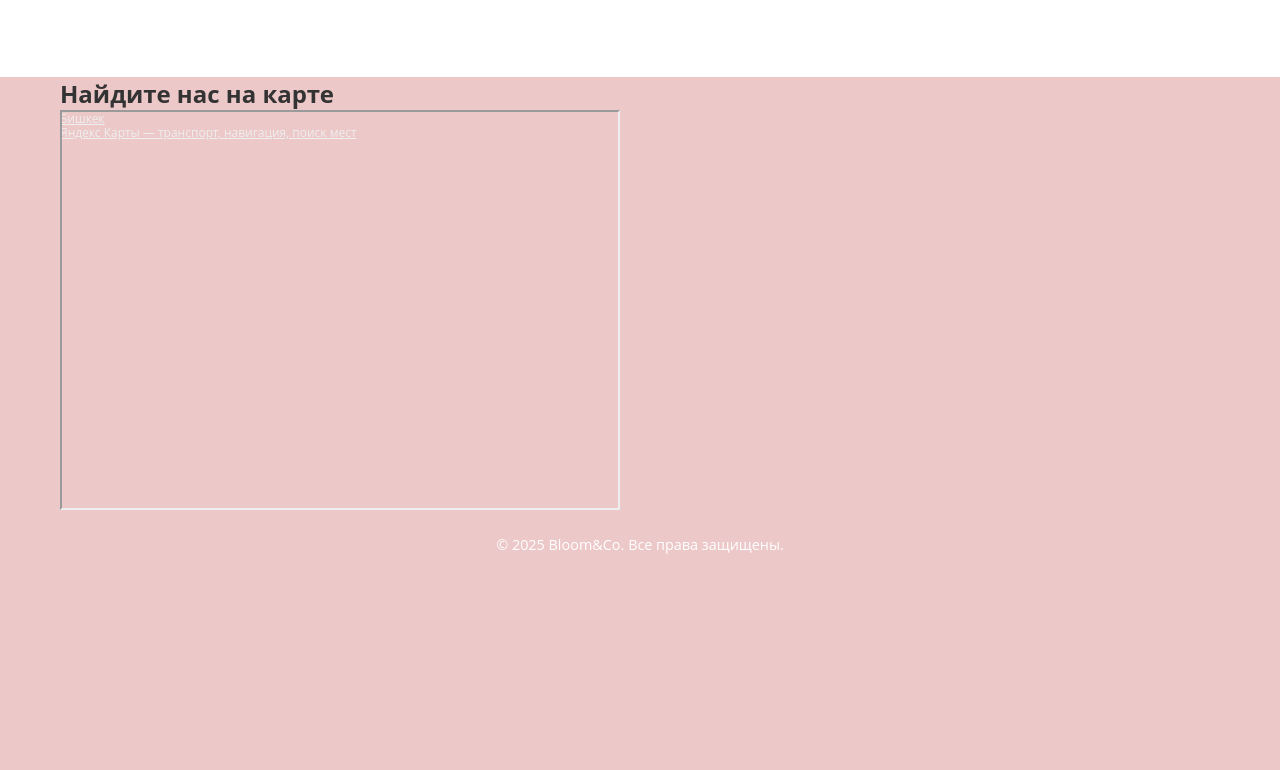
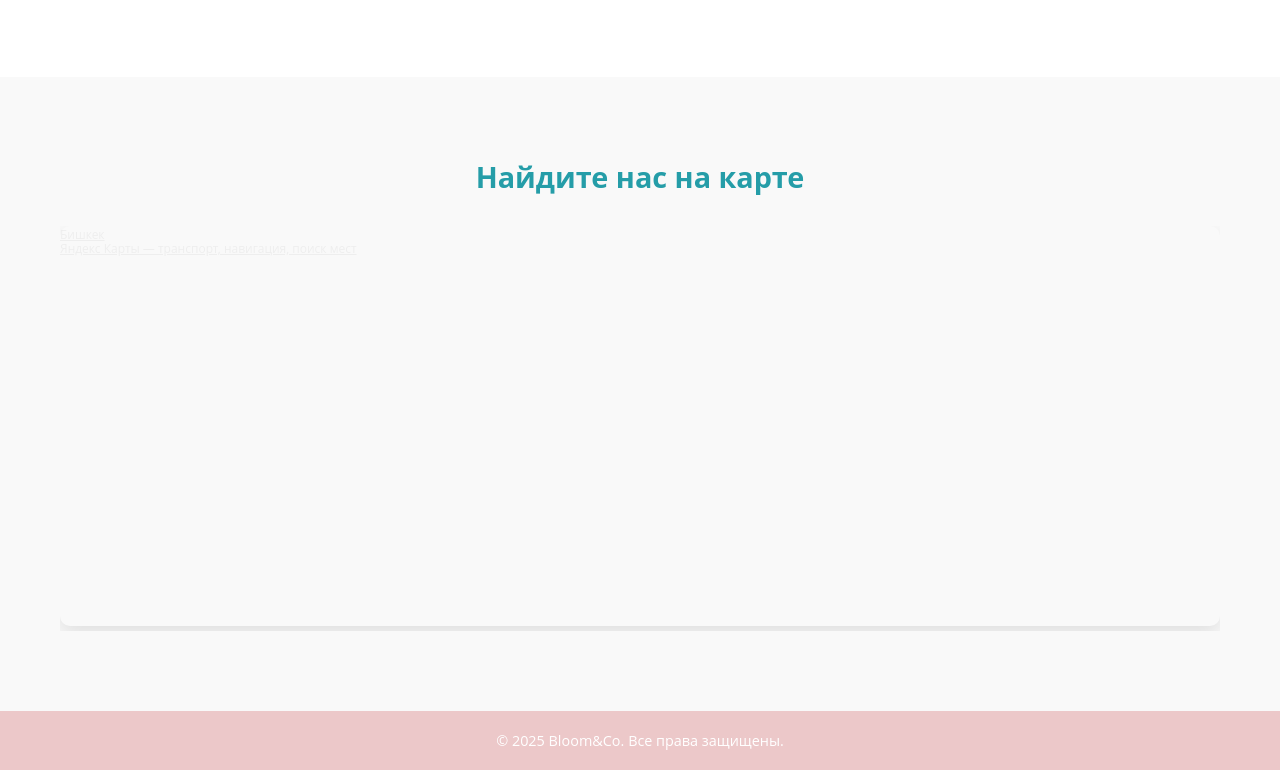
Before and after one commit to Mixer-sir/bloomco, a plain HTML site: page index.html in a window 1280 px wide. Shown: the part 4396-5166 px from the top of the page. Before the commit the page ends 4970 px from the top, so only its background shows below. Drawn offline with Linux system fonts and the light colour scheme.

Commit message:
Update style.css

```diff
--- a/style.css
+++ b/style.css
@@ -489,3 +489,24 @@
   color: #444;
   line-height: 1.5;
 }
+
+
+.map {
+  padding: 80px 20px;
+  background-color: #f9f9f9;
+  text-align: center;
+}
+
+.map__title {
+  font-size: 1.8rem;
+  color: #259da8;
+  margin-bottom: 30px;
+}
+
+.map__wrapper iframe {
+  width: 100%;
+  max-width: 100%;
+  border: none;
+  border-radius: 10px;
+  box-shadow: 0 8px 20px rgba(0,0,0,0.1);
+}
```
